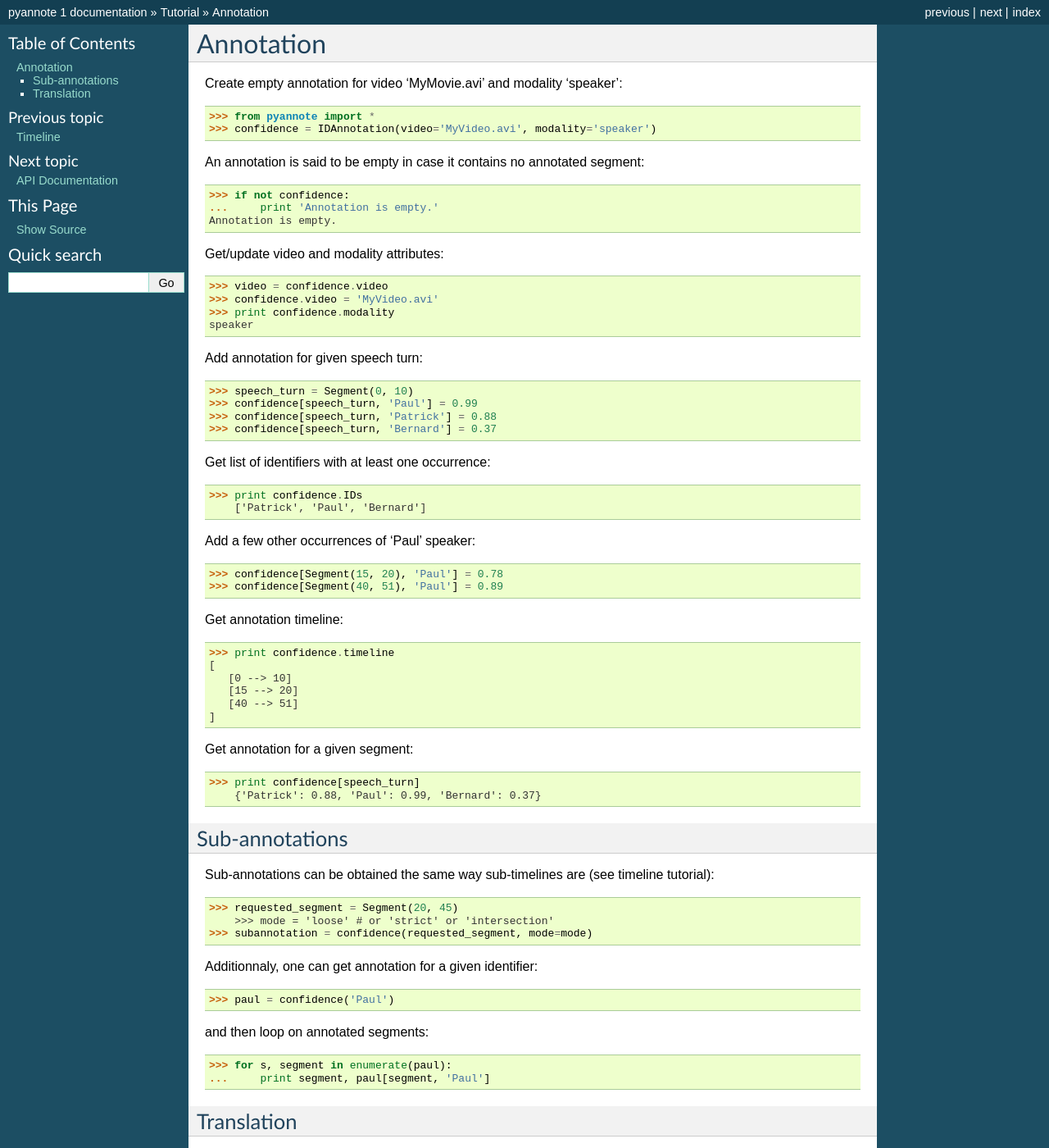
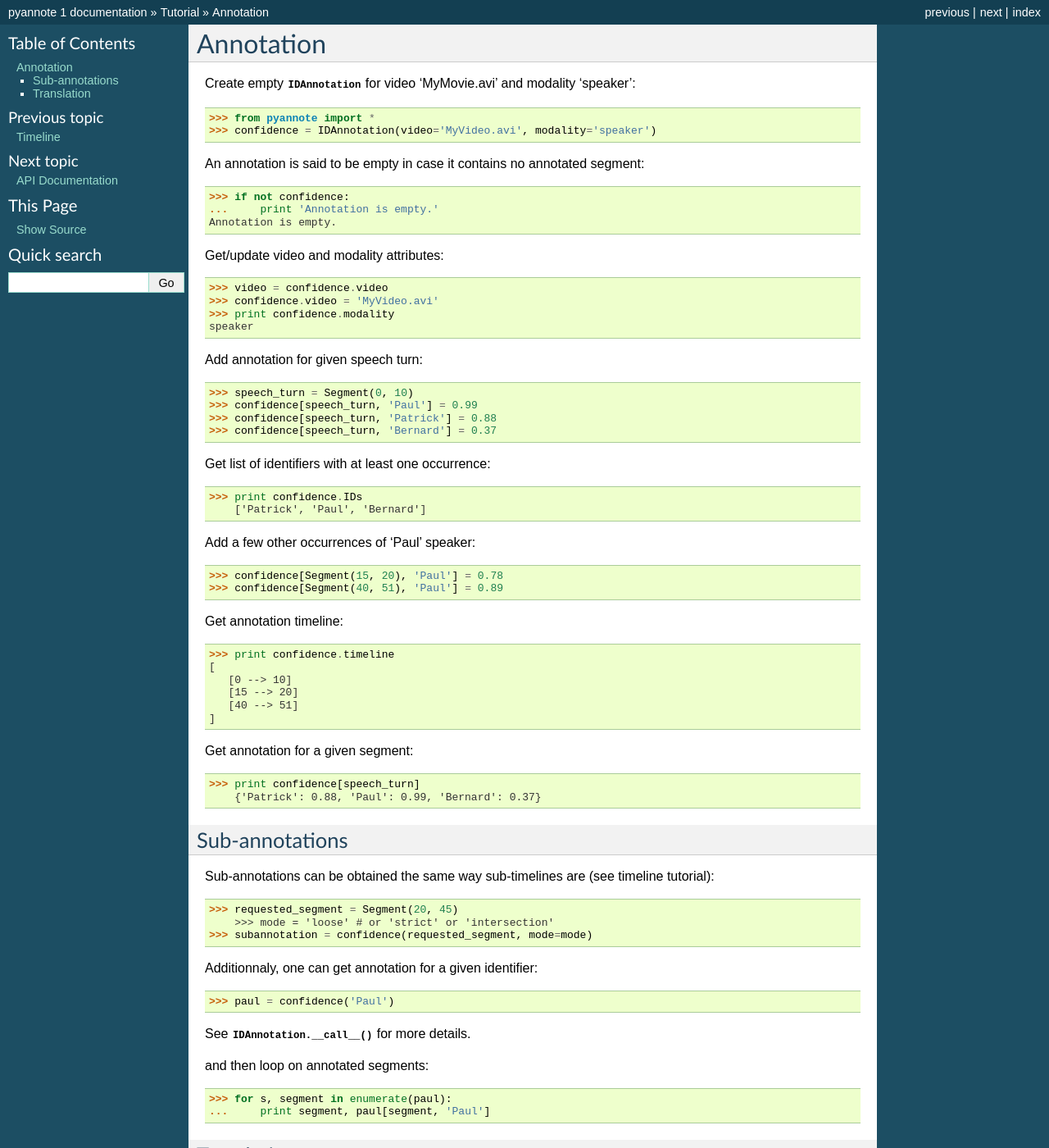
Before and after one commit to guinaudeau/pyannote, a Sphinx documentation site: the page built from doc/tutorial/annotation.rst, in a window 1280 px wide and 1400 px high. Shown: the whole window at 82% size. Built offline with Sphinx 7.4.7, drawn with Linux system fonts in a browser that asks for light colours; formulas are drawn with MathJax 3.

Commit message:
Minor tutorial update

```diff
--- a/doc/tutorial/annotation.rst
+++ b/doc/tutorial/annotation.rst
@@ -4,7 +4,7 @@
 Annotation
 ==========
 
-Create empty annotation for video 'MyMovie.avi' and modality 'speaker'::
+Create empty :class:`IDAnnotation` for video 'MyMovie.avi' and modality 'speaker'::
 
 	>>> from pyannote import *
 	>>> confidence = IDAnnotation(video='MyVideo.avi', modality='speaker')
@@ -28,7 +28,6 @@ Add annotation for given speech turn::
 	>>> confidence[speech_turn, 'Paul'] = 0.99
 	>>> confidence[speech_turn, 'Patrick'] = 0.88
 	>>> confidence[speech_turn, 'Bernard'] = 0.37
-
 
 Get list of identifiers with at least one occurrence::
 
@@ -66,6 +65,8 @@ Sub-annotations can be obtained the same way sub-timelines are (see timeline tut
 Additionnaly, one can get annotation for a given identifier::
 
     >>> paul = confidence('Paul')
+
+See :meth:`IDAnnotation.__call__` for more details.
 
 and then loop on annotated segments::
 
```
